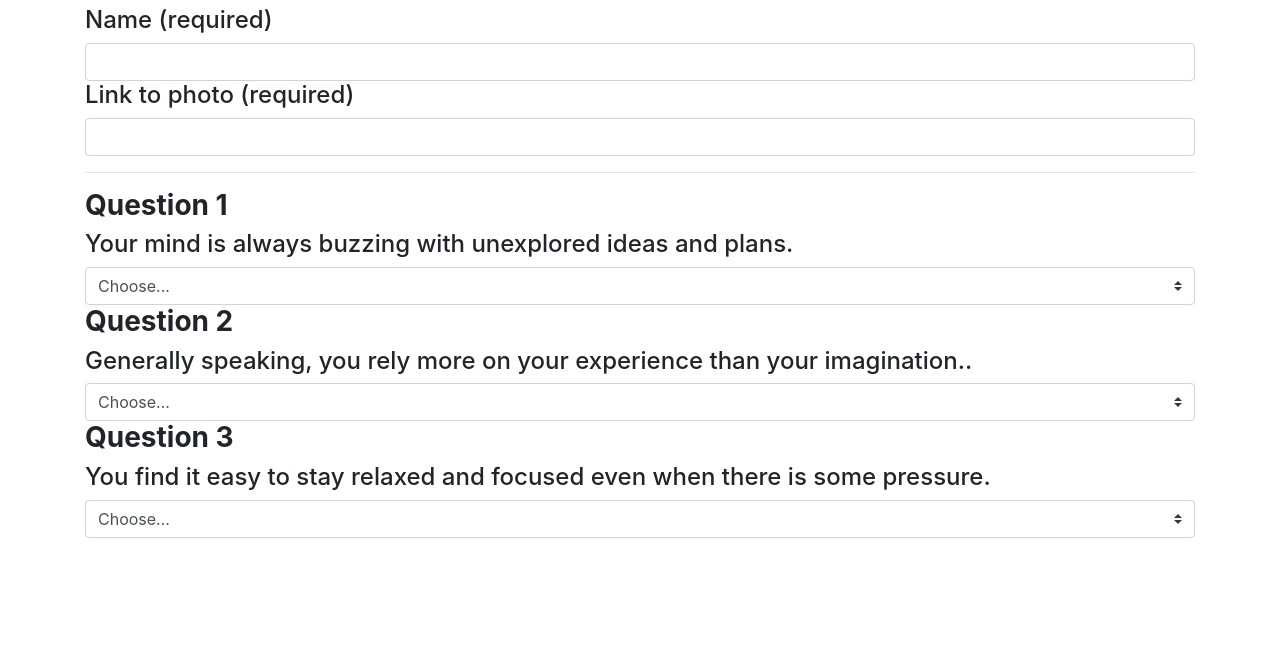
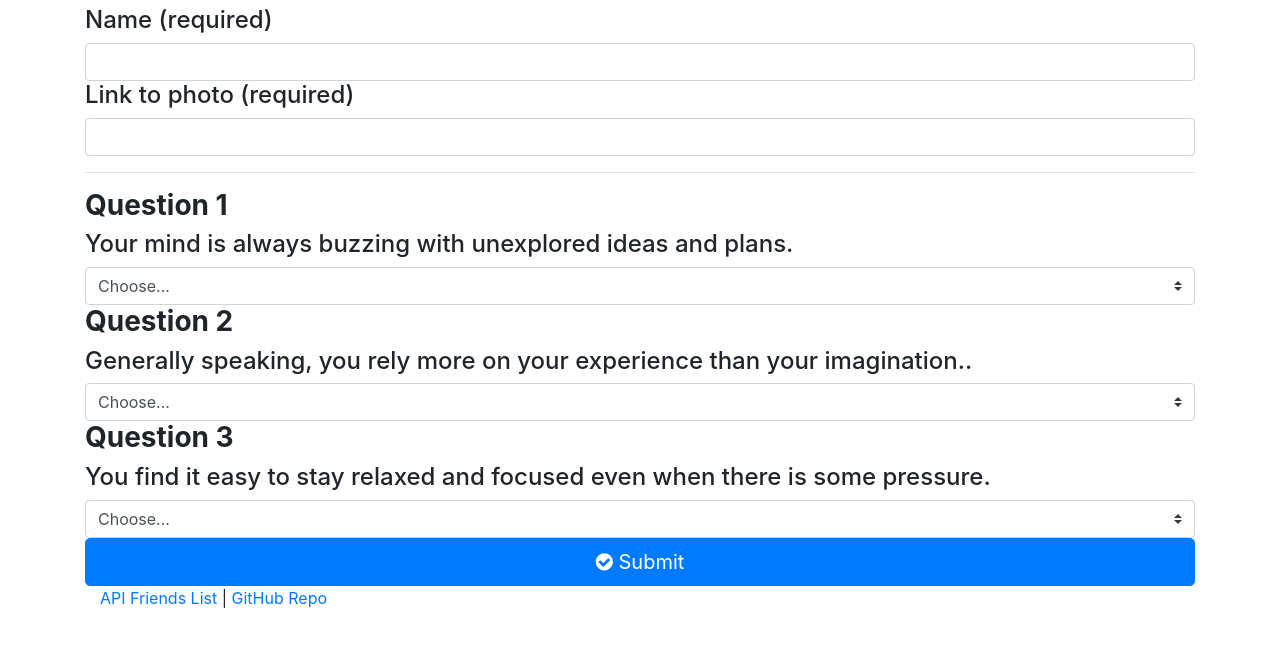
Before and after one commit to Habernet/FriendFinder, a website: page app/public/survey.html in a window 1280 px wide. Shown: the part 82-728 px from the top of the page. Drawn offline with nearby package versions, Linux system fonts and the light colour scheme.

Commit message:
Fixed missing footer + submit button

```diff
--- a/app/public/survey.html
+++ b/app/public/survey.html
@@ -48,10 +48,19 @@
           <option value="4">Four</option>
           <option value="5">Five (strongly agree)</option>
         </select>
+        <!-- submit button -->
+        <button type="submit" class="btn btn-primary btn-lg btn-block" id="submit"><i class="fa fa-check-circle" aria-hidden="true"></i>
+            Submit</button>
 
-
-
-
+        <footer class="footer">
+                <div class="container">
+                    <p>
+                        <a href="/api/friends">API Friends List</a>
+                        |
+                        <a href="https://github.com/Habernet/FriendFinder">GitHub Repo</a>
+                    </p>
+                </div>
+            </footer>
     </div>
 </body>
 </html>
```
